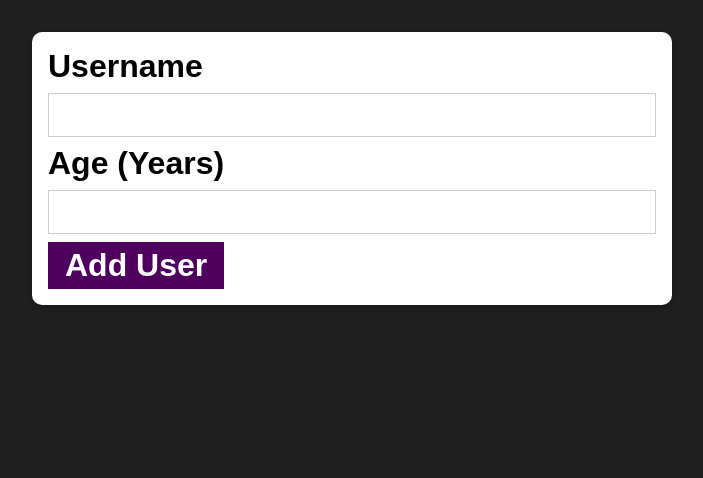
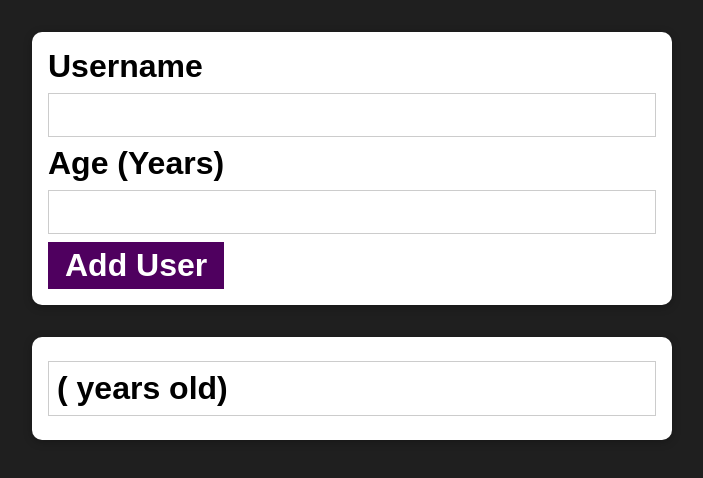
Before and after one commit to dcarvallho/user-registration, a React (Create React App) app: page / in a window 1280 px wide. Shown: the top 478 px of the page, without its empty margins (288-991 px from the left). Built offline with nearby package versions, Linux system fonts and the light colour scheme.

Commit message:
event for receive states and props of others components added

```diff
--- a/src/App.js
+++ b/src/App.js
@@ -1,14 +1,29 @@
-import AddUser from './components/users/AddUser'
+import React, { useState } from 'react';
 import './index.css';
 
+import AddUser from './components/users/AddUser';
+import UsersList from './components/users/UsersList';
+
 const App = () => {
+  const [usersList, setUsersList] = useState([]);
+
+  const addUserHandler = (uName, uAge) => {
+    setUsersList((prevUsersList) => {
+      console.log(prevUsersList, "prev list of user")
+      return [...prevUsersList, { name: uName, age: uAge, id: Math.random().toString() },];
+    });
+  };
+
   return (
     <>
       <h1>
-        <AddUser />
+        <AddUser onAddUser={addUserHandler}/>
+        <UsersList
+          users={[usersList]}
+        />
       </h1>
     </>
-  )
-}
+  );
+};
 
 export default App;
--- a/src/components/users/AddUser.js
+++ b/src/components/users/AddUser.js
@@ -4,7 +4,7 @@
 
 import styles from './AddUser.module.css';
 
-const AddUser = props => {
+const AddUser = (props) => {
     const [enteredUsername, setEnteredUsername] = useState('');
     const [enteredAge, setEnteredAge] = useState('');
 
@@ -16,7 +16,7 @@
         if(+enteredAge < 1){
             return
         }
-        console.log(enteredUsername, enteredAge)
+        props.onAddUser(enteredUsername, enteredAge);
         setEnteredAge('');
         setEnteredUsername('');
     };
@@ -40,14 +40,14 @@
                         value={enteredUsername}
                         onChange={usernameChangeHandler}
                         />
-                    <label htmlFor="username">Age (Years)</label>
+                    <label htmlFor="age">Age (Years)</label>
                     <input
                         type="number"
                         id="age"
                         value={enteredAge}
                         onChange={ageChangeHandler}
                         />
-                    <Button type={''}>Add User</Button>
+                    <Button type="">Add User</Button>
                 </form>
             </Card>
         </div>
--- /dev/null
+++ b/src/components/users/UsersList.js
@@ -0,0 +1,20 @@
+import React from 'react';
+
+import Card from '../generic/Card';
+import styles from './UsersList.module.css'
+
+const UsersList = (props) => {
+    return (
+        <Card className={styles.users}>
+            <ul>
+                {props.users.map((user) => (
+                    <li key={user.id}>
+                        {user.name} ({user.age} years old)
+                    </li>
+                ))}
+            </ul>
+        </Card>
+    )
+};
+
+export default UsersList;
--- /dev/null
+++ b/src/components/users/UsersList.module.css
@@ -0,0 +1,16 @@
+.users {
+    margin: 2rem auto;
+    width: 90%;
+    max-width: 40rem;
+}
+
+.users ul {
+    list-style: none;
+    padding: 1rem;
+}
+
+.users li {
+    border: 1px solid #ccc;
+    margin: 0.5rem 0;
+    padding: 0.5rem;
+}
```
Also changed, not shown: src/components/generic/ErrorModal.js (added), src/components/generic/ErrorModal.module.css (added).
